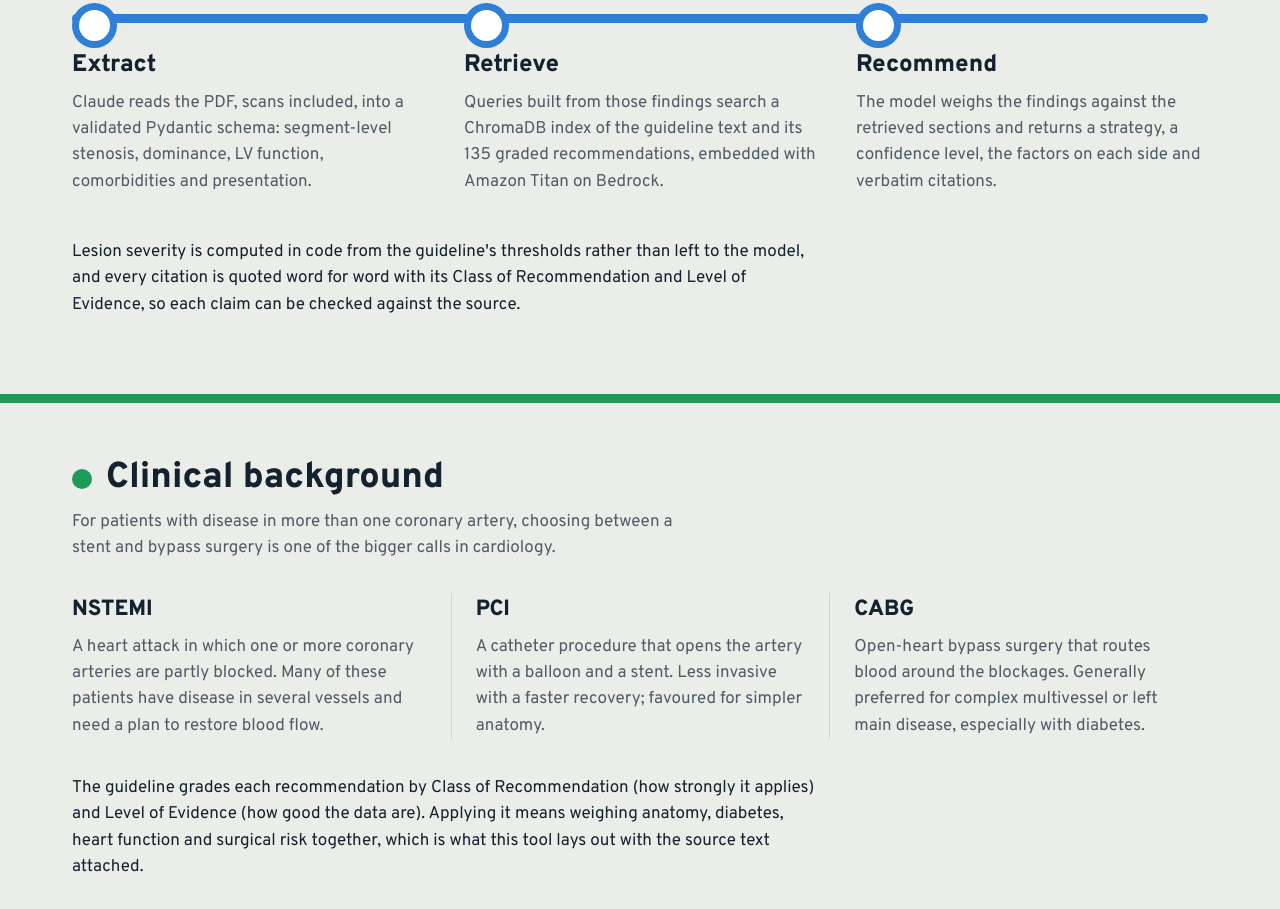
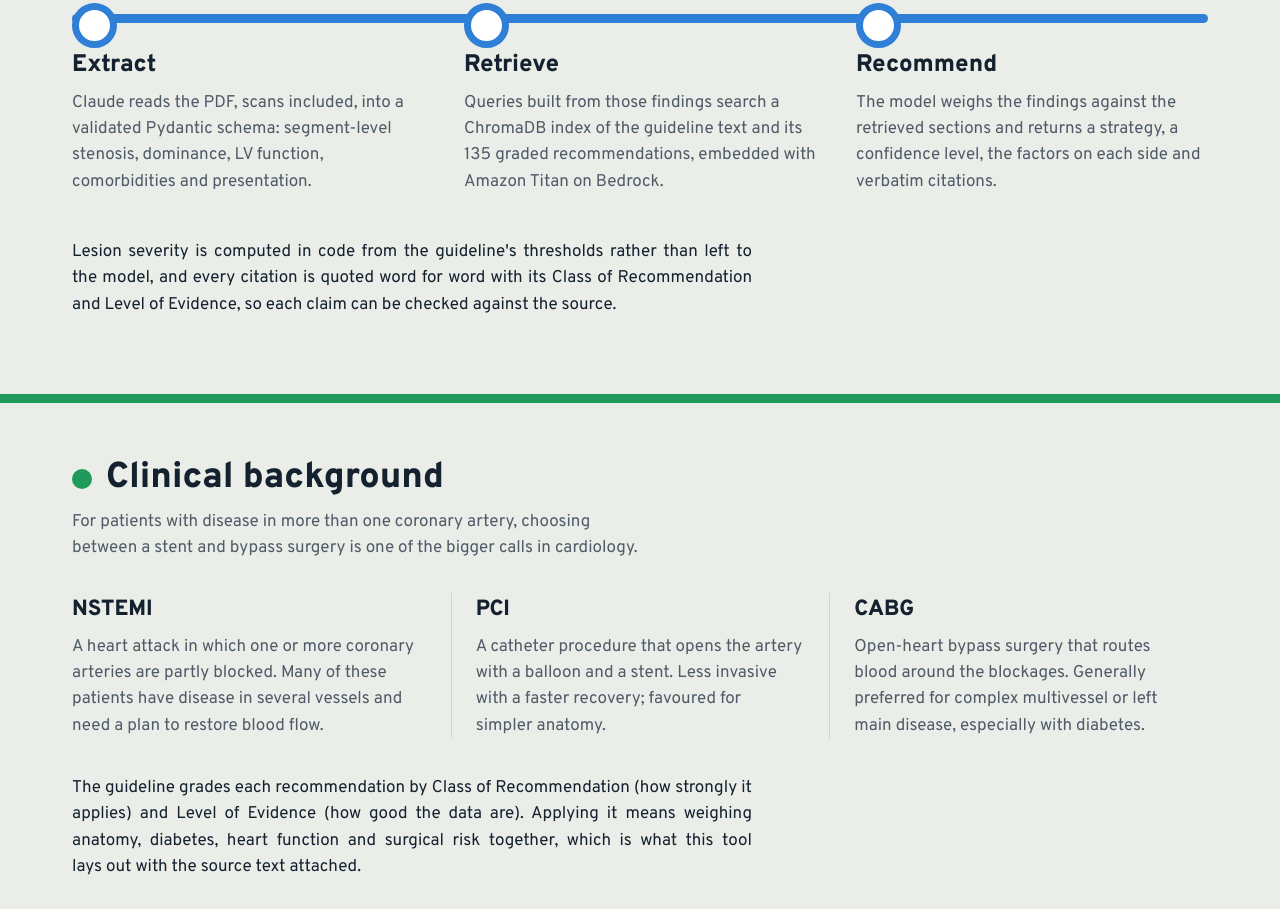
Before and after one commit to sharduldhande/decision-support, a plain HTML site: page site/index.html in a window 1280 px wide. Shown: the part 1611-2520 px from the top of the page. Drawn offline with Linux system fonts and the light colour scheme.

Commit message:
Even out line breaks and justify longer paragraphs

```diff
--- a/site/index.html
+++ b/site/index.html
@@ -43,8 +43,8 @@ code{font:.88em ui-monospace,SFMono-Regular,Menlo,monospace}
 .hero{display:grid;grid-template-columns:7fr 5fr;gap:48px;align-items:center;padding-top:clamp(6px,2.6svh,28px);padding-bottom:clamp(12px,3.6svh,36px)}
 h1{font-weight:800;font-size:clamp(34px,min(4.6vw,7.2svh),64px);line-height:.98;letter-spacing:-.015em;margin:0 0 clamp(8px,1.6svh,16px)}
 h1 span{display:block;white-space:nowrap}
-.lede{font-size:clamp(15px,2.2svh,18px);line-height:1.5;color:var(--on-sign-soft);margin:0 0 clamp(6px,1.4svh,14px);max-width:36em}
-.caution{display:flex;gap:12px;align-items:flex-start;margin:0;font-size:clamp(13px,1.8svh,15px);color:var(--on-sign-soft);max-width:32em}
+.lede{font-size:clamp(15px,2.2svh,18px);line-height:1.5;color:var(--on-sign-soft);margin:0 0 clamp(6px,1.4svh,14px);max-width:40em}
+.caution{display:flex;gap:12px;align-items:flex-start;margin:0;font-size:clamp(13px,1.8svh,15px);color:var(--on-sign-soft)}
 .caution svg{flex:none;width:22px;height:22px;margin-top:1px}
 .caution strong{color:var(--on-sign)}
 .dir{background:var(--sign-deep);border-radius:6px;overflow:hidden}
@@ -79,7 +79,7 @@ main>section{border-top:9px solid var(--line)}
 #try{--line:var(--red)} #how{--line:var(--blue)} #stack{--line:var(--yellow)} #background{--line:var(--green)} #architecture{--line:var(--purple)}
 h2{display:flex;align-items:center;gap:14px;font-weight:800;font-size:36px;line-height:1.1;margin:0 0 10px}
 h2::before{content:"";flex:none;width:20px;height:20px;border-radius:50%;background:var(--line)}
-.intro{color:var(--soft);margin:0;max-width:36em}
+.intro{color:var(--soft);margin:0;max-width:40em}
 .two{display:grid;grid-template-columns:5fr 6fr;gap:56px;align-items:start}
 
 /* try it */
@@ -164,7 +164,7 @@ th{font-weight:600;color:var(--soft);width:34%}
 .route li::before{content:"";position:absolute;left:0;top:0;width:31px;height:31px;border-radius:50%;background:var(--panel);border:7px solid var(--blue)}
 .route h3{font-weight:800;font-size:24px;margin:0 0 6px}
 .route p{margin:0;color:var(--soft)}
-.trust{margin-top:44px;max-width:44em}
+.trust{margin-top:44px;max-width:40em}
 .trust p{margin:0 0 12px}
 
 /* stack */
@@ -194,8 +194,15 @@ th{font-weight:600;color:var(--soft);width:34%}
 .terms div+div{border-left:1px solid var(--rule)}
 .terms dt{font-weight:800;font-size:22px;margin-bottom:6px}
 .terms dd{margin:0;color:var(--soft)}
-.after{margin:36px 0 0;max-width:44em}
+.after{margin:36px 0 0;max-width:40em}
 
+/* even line breaks */
+.lede,.caution,.intro,h2,.route h3,.dir small{text-wrap:balance}
+p,li,dd,blockquote{text-wrap:pretty}
+/* justified text on longer paragraphs, only where the column is wide enough */
+@media (min-width:900px){
+  .trust p,.after,.cite blockquote,.cite .why,#result .panel>p:not(.verdict){text-align:justify;-webkit-hyphens:auto;hyphens:auto;hyphenate-limit-chars:7 3 3}
+}
 footer{background:var(--sign);color:var(--on-sign-soft);font-size:15px}
 footer .wrap{display:flex;flex-wrap:wrap;justify-content:space-between;gap:12px;padding-top:24px;padding-bottom:28px}
 footer a{color:var(--on-sign);text-decoration:none}
@@ -256,7 +263,7 @@ footer a:hover{text-decoration:underline}
     <div class="two">
       <div>
         <h2>Try it</h2>
-        <p class="intro">Run the sample report, or upload an ICA or CCTA report of your own as a PDF (up to 20 MB; scans and phone photos saved as PDF work). It covers NSTEMI and other non-ST-elevation presentations and takes 15–45 seconds.</p>
+        <p class="intro">Run the sample report, or upload an ICA or CCTA report of your own as a PDF (up to 20&nbsp;MB; scans and phone photos saved as PDF work). It covers NSTEMI and other non&#8209;ST&#8209;elevation presentations and takes 15–45&nbsp;seconds.</p>
       </div>
       <form class="panel upload" id="upload-form">
         <label class="drop" id="drop">
@@ -282,7 +289,7 @@ footer a:hover{text-decoration:underline}
 <section id="architecture">
   <div class="wrap">
     <h2>High-level architecture</h2>
-    <p class="intro">An analysis takes 15–45 seconds, so the page never waits on one request: it starts a job, uploads the PDF straight to S3, and polls until the result is ready.</p>
+    <p class="intro">An analysis takes 15–45&nbsp;seconds, so the page never waits on one request: it&nbsp;starts a job, uploads the PDF straight to S3, and polls until the result is ready.</p>
     <figure class="arch" role="img" aria-label="Lambda A starts a job: the browser sends POST /uploads through API Gateway, and it checks Turnstile, creates the job in DynamoDB and returns a presigned S3 upload link. The browser uploads the PDF to S3, and the S3 event starts Lambda B, the analysis worker, which claims the job, reads and deletes the PDF, extracts findings with Claude, embeds queries with Titan, searches the Chroma index, recommends with Claude and saves the status and result to DynamoDB. Lambda C returns the job status: the browser polls GET /jobs/{id} through API Gateway.">
     <svg viewBox="0 0 1278 420" aria-hidden="true">
 <defs><marker id="ah" viewBox="0 0 10 10" refX="8" refY="5" markerWidth="7" markerHeight="7" orient="auto-start-reverse"><path d="M2 1L8 5L2 9"/></marker></defs>
@@ -336,7 +343,7 @@ footer a:hover{text-decoration:underline}
       <li><h3>Recommend</h3><p>The model weighs the findings against the retrieved sections and returns a strategy, a confidence level, the factors on each side and verbatim citations.</p></li>
     </ol>
     <div class="trust">
-      <p>Lesion severity is computed in code from the guideline's thresholds rather than left to the model, and every citation is quoted word for word with its Class of Recommendation and Level of Evidence, so each claim can be checked against the source.</p>
+      <p>Lesion severity is computed in code from the guideline's thresholds rather than left to the&nbsp;model, and every citation is quoted word for word with its Class of Recommendation and Level of Evidence, so each claim can be checked against the source.</p>
     </div>
   </div>
 </section>
@@ -350,7 +357,7 @@ footer a:hover{text-decoration:underline}
       <div><dt>PCI</dt><dd>A catheter procedure that opens the artery with a balloon and a stent. Less invasive with a faster recovery; favoured for simpler anatomy.</dd></div>
       <div><dt>CABG</dt><dd>Open-heart bypass surgery that routes blood around the blockages. Generally preferred for complex multivessel or left main disease, especially with diabetes.</dd></div>
     </dl>
-    <p class="after">The guideline grades each recommendation by Class of Recommendation (how strongly it applies) and Level of Evidence (how good the data are). Applying it means weighing anatomy, diabetes, heart function and surgical risk together, which is what this tool lays out with the source text attached.</p>
+    <p class="after">The guideline grades each recommendation by Class of Recommendation (how strongly it applies) and Level of Evidence (how good the data are). Applying it means weighing anatomy, diabetes, heart function and surgical risk together, which is what this tool lays&nbsp;out with the source text attached.</p>
   </div>
 </section>
 
```
